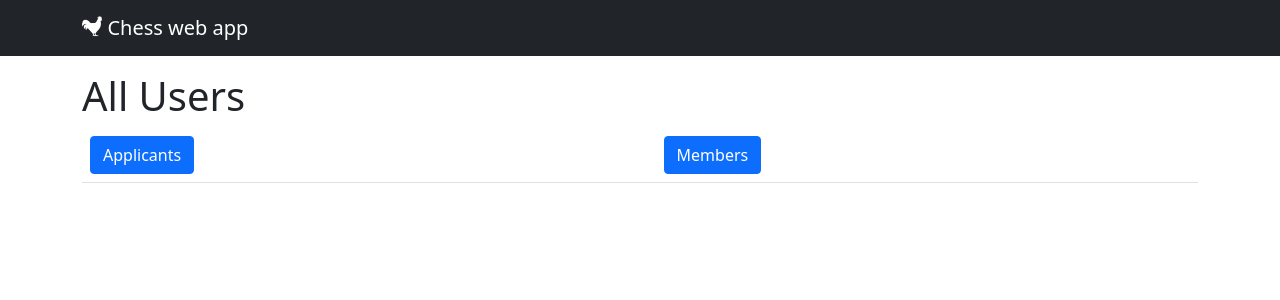
After one commit to LMarshallAfzal/SEG-small-group-project, a Django app: page /officer/ in a window 1280 px wide. The commit adds this page. Shown: the top 300 px of the page. Run offline with Django 3.2, Linux system fonts and the light colour scheme; some libraries are stand-ins or nearby versions; some web fonts are replaced.

Commit message:
Separate member and applicant list for Supervisor
- Create officer home template to navigate to either member list or
applicant accept/reject page
- Ensure only applicants are listed on the applicants page.
- Create buttons to navigate to member and applicant page
- Remove accept/reject buttons from member page

```diff
--- /dev/null
+++ b/clubs/templates/officer.html
@@ -0,0 +1,24 @@
+{%extends 'base_content.html'%}
+{% block content %}
+<div class="container">
+  <div class="row">
+    <div class="col-12">
+      <h1>All Users</h1>
+      <table class="table">
+        <tr>
+          <form action="{% url 'officer_promote_applicants' %}" method="post">
+            {% csrf_token %}
+            {% include 'partials/bootstrap_form.html' with form=form %}
+            <td> <input type = "submit" value = "Applicants" class = "btn btn-primary" name="applicants"></td>
+          </form>
+          <form action="{% url 'officer_main' %}" method="post">
+            {% csrf_token %}
+            {% include 'partials/bootstrap_form.html' with form=form %}
+            <td> <input type = "submit" value = "Members" class = "btn btn-primary" name="members"></td>
+          </form>
+        </tr>
+      </table>
+    </div>
+  </div>
+</div>
+{% endblock %}
--- a/clubs/views.py
+++ b/clubs/views.py
@@ -23,7 +23,7 @@ def log_in(request):
                     #user.groups.filter(name ='Member').exists()
                     login(request, user)
 
-                    redirect_url = request.POST.get('next') or 'officer_main'
+                    redirect_url = request.POST.get('next') or 'officer'
                     return redirect(redirect_url)
                     """View for member"""
                 elif user.groups.filter(name = 'Member'):
@@ -38,7 +38,7 @@ def log_in(request):
         #Add error message here
         messages.add_message(request, messages.ERROR, "The credentials provided were invalid!")
     form = LogInForm()
-    next = request.GET.get('next') or 'officer_main'
+    next = request.GET.get('next') or 'officer'
     return render(request, 'log_in.html', {'form': form, 'next' : next})
 
 def log_out(request):
@@ -69,13 +69,17 @@ def member_list(request):
 #     return render(request, 'show_user.html', {'user' : user})
 
 def officer_main(request):
-    users = User.objects.all();
-    # if request.POST:
-    #     if 'accept' in request.POST:
-    #         accept(request, id[0])
-    #     elif 'reject' in request.POST:
-    #         reject(request, id)
+    users = User.objects.all()
+    groups = Group.objects.all()
     return render(request, 'officer_main.html', {'users': users})
+
+def officer_promote_applicants(request):
+    users = User.objects.filter(groups__name = 'Applicant');
+    return render(request, 'officer_promote_applicants.html', {'users': users})
+
+def officer(request):
+    users = User.objects.all()
+    return render(request, 'officer.html', {'users': users})
 
 def reject_accept_handler(request, user_id):
     if request.POST:
@@ -83,7 +87,7 @@ def reject_accept_handler(request, user_id):
             accept(request, user_id)
         elif 'reject' in request.POST:
             reject(request, user_id)
-    return redirect('officer_main')
+    return render('officer_promote_applicants')
 
 def accept(request, user_id):
     User = get_user_model()
--- a/system/urls.py
+++ b/system/urls.py
@@ -25,6 +25,8 @@ urlpatterns = [
     path('sign_up/', views.sign_up, name = 'sign_up'),
     #path('user/<int:user_id>', views.show_user, name='show_user'),
     path('member_list/', views.member_list, name = 'member_list'),
+    path('officer/', views.officer, name = 'officer'),
+    path('officer_promote_applicants/', views.officer_promote_applicants, name = 'officer_promote_applicants'),
     path('officer_main/', views.officer_main, name = 'officer_main'),
     path('user/<int:user_id>', views.reject_accept_handler, name = 'officer_main'),
 ]
```
Also changed, not shown: clubs/templates/officer_main.html (+1 -11 lines), clubs/templates/officer_promote_applicants.html (added, +33 -0 lines).
